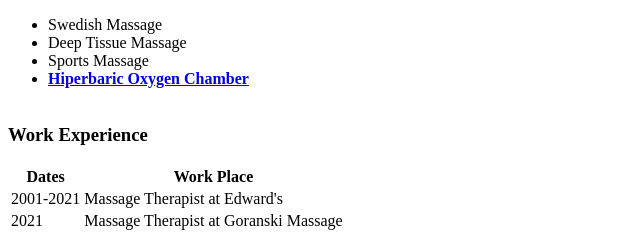
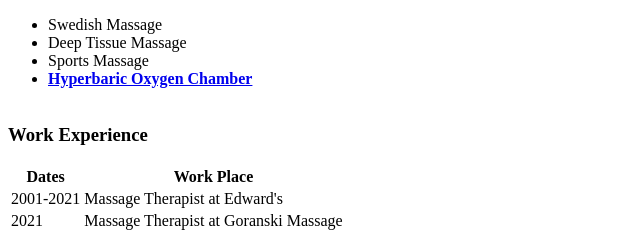
Before and after one commit to Goranski/Massage, a plain HTML site: page index.html in a window 1280 px wide. Shown: the part 312-552 px from the top of the page, 0-640 px from the left. Drawn offline with Linux system fonts and the light colour scheme.

Commit message:
Update index.html

```diff
--- a/index.html
+++ b/index.html
@@ -24,7 +24,7 @@
     <li>Swedish Massage</li>
     <li>Deep Tissue Massage</li>
     <li>Sports Massage</li>
-    <li><strong><a href="https://www.oxygenhealthsystems.com/product/hyperbaric-oxygen-chamber-sitting">Hiperbaric Oxygen Chamber</a></strong></li>
+    <li><strong><a href="https://www.oxygenhealthsystems.com/product/hyperbaric-oxygen-chamber-sitting">Hyperbaric Oxygen Chamber</a></strong></li>
    <br>
 
 </ul>
```
